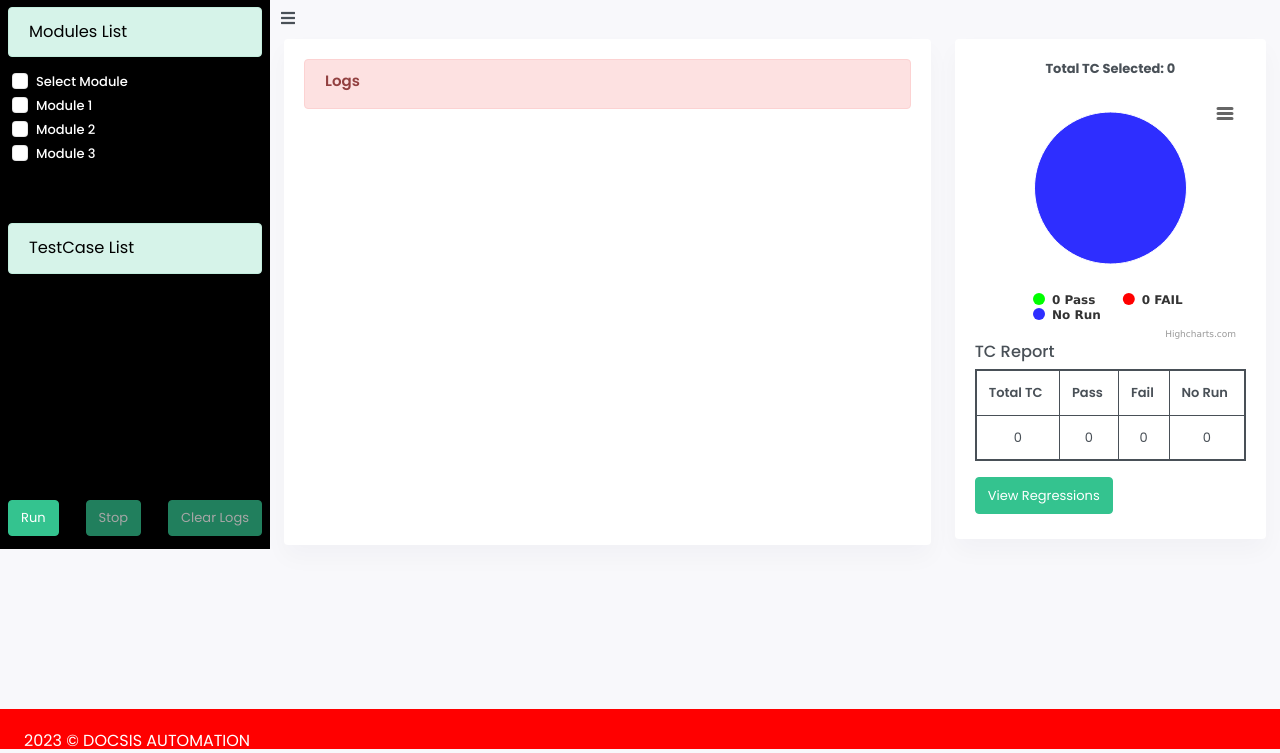
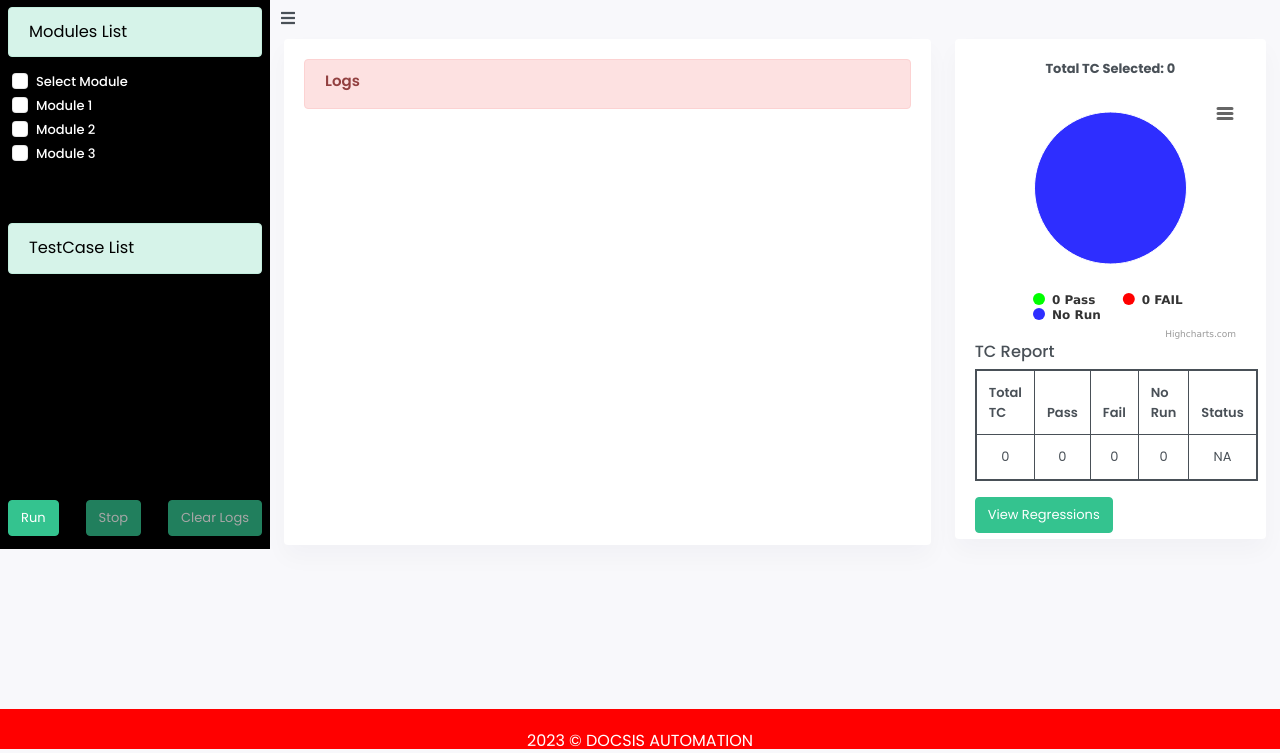
Before and after one commit to PallaGangadhar/docis_automation_project, a Flask app: page /i_cmts in a window 1280 px wide. Shown: the part 51-804 px from the top of the page. Run offline with Flask 3, Linux system fonts and the light colour scheme; some libraries are stand-ins or nearby versions.

```diff
--- a/app.py
+++ b/app.py
@@ -39,9 +39,6 @@ def index():
     curr.execute('SELECT * FROM regression')
     sample_data=curr.fetchone()
     d=sample_data[9].strftime("%d-%m-%Y")
-    print("sample_data=====>",d)
-    print("sample_data=====>",type(d))
-
     curr.execute('SELECT count(*) FROM regression')
     total_regression_count=curr.fetchone()
     total_regression_count=total_regression_count[0]
@@ -54,13 +51,13 @@ def index():
     harmony_count = curr.fetchone()
     harmony_count = harmony_count[0]
 
-    curr.execute('SELECT count(*),DATE(date_added) FROM regression  GROUP BY DATE(date_added)')
+    curr.execute('SELECT count(*),DATE(date_added) as reg_date FROM regression GROUP BY DATE(date_added) ORDER BY reg_date DESC')
     regression_graph=curr.fetchall()
 
-    curr.execute('SELECT count(regression_logs_details.regression_id),DATE(regression.date_added) from regression_logs_details, regression WHERE regression_logs_details.regression_id=regression.regression_id and regression.cmts_type='"'Harmony'"' GROUP BY DATE(regression.date_added)')
+    curr.execute('SELECT count(regression_logs_details.regression_id),DATE(regression.date_added) as reg_date from regression_logs_details, regression WHERE regression_logs_details.regression_id=regression.regression_id and regression.cmts_type='"'Harmony'"' GROUP BY DATE(regression.date_added) ORDER BY reg_date DESC')
     harmony_graph=curr.fetchall()
 
-    curr.execute('SELECT count(regression_logs_details.regression_id),DATE(regression.date_added) from regression_logs_details, regression WHERE regression_logs_details.regression_id=regression.regression_id and regression.cmts_type='"'Arris'"' GROUP BY DATE(regression.date_added)')
+    curr.execute('SELECT count(regression_logs_details.regression_id),DATE(regression.date_added) as reg_date from regression_logs_details, regression WHERE regression_logs_details.regression_id=regression.regression_id and regression.cmts_type='"'Arris'"' GROUP BY DATE(regression.date_added) ORDER BY reg_date DESC')
     cmts_graph=curr.fetchall()
 
     graph_data={}
--- a/static/js/script.js
+++ b/static/js/script.js
@@ -98,11 +98,10 @@ $(document).ready(function() {
             {name: no_run +' No Run',y: no_run_per,color:"#2E2EFF"},
         ], true);
 
-
-
         if (total == total_tc_selected){
             $('#stop').prop('disabled', true);
             $('#clear_logs').prop('disabled', false);
+            $('#tc_status').text("Completed");
             iter = 0;
         }
 
@@ -259,6 +258,7 @@ function close_window(div_id){
 function run_tc(div_id){
     var text=$('#regression_name').val();
     var cmts_type=$("input[name=cmts_type]").val()
+    $('#tc_status').text("In Progres");
     if(text==""){
         alert('Please enter regression name...')
     }
--- a/templates/charts.html
+++ b/templates/charts.html
@@ -17,6 +17,7 @@
                         <th scope="col">Pass</th>
                         <th scope="col">Fail</th>
                         <th scope="col">No Run</th>
+                        <th scope="col">Status</th>
                       </tr>
                     </thead>
                     <tbody>
@@ -25,6 +26,7 @@
                         <td id="total_pass_count" class="td_text_center">0</td>
                         <td id="total_fail_count" class="td_text_center">0</td>
                         <td id="no_run_count" class="td_text_center">0</td>
+                        <td id="tc_status" class="td_text_center">NA</td>
                       </tr>
 
                     </tbody>
--- a/templates/footer.html
+++ b/templates/footer.html
@@ -1,12 +1,14 @@
 <footer class="footer-section footer_red_bg_color">
     <div class="container-fluid">
         <div class="row">
-            <div class="col-sm-6">
+            <div class="col-sm-12">
+                <center>
                 <span  class="text-white fs-16">
                 <script>document.write(new Date().getFullYear())</script>
-                    © DOCSIS AUTOMATION
+                © DOCSIS AUTOMATION
                 </span>
-            </div>
+        </center>
+        </div>
 
         </div>
     </div>
```
